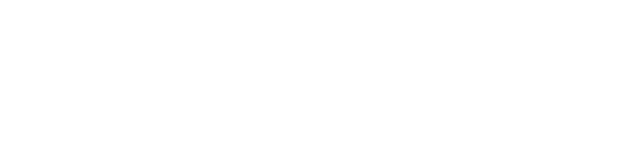
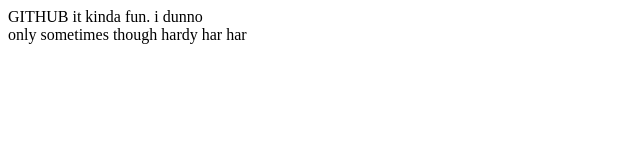
Before and after one commit to camillecamahort/D3Lab, a plain HTML site: page touch.html in a window 1280 px wide. Shown: the whole page, without its empty margins (0-640 px from the left). Drawn offline with Linux system fonts and the light colour scheme.

Commit message:
added index

```diff
--- a/touch.html
+++ b/touch.html
@@ -4,5 +4,9 @@
 		<title>MY GIT!</title>
 	</head>
 	<body>
+		<p>
+			GITHUB it kinda fun. i dunno <br>
+			only sometimes though hardy har har
+		</p>
 	</body>
 </html>
```
